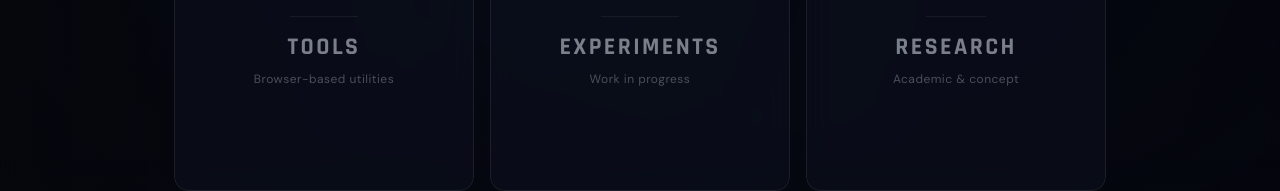
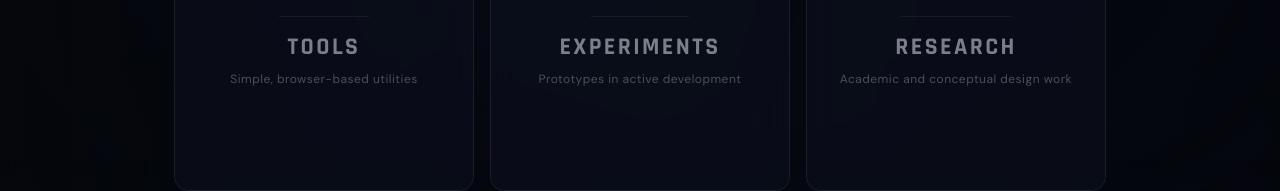
Before and after one commit to rabihzsiddiqui/rabihs-redesigned-portfolio, a Next.js app: page /projects in a window 1280 px wide. Shown: the part 440-631 px from the top of the page. Built offline with nearby package versions, Linux system fonts and the light colour scheme.

Commit message:
Update category subtitles for clarity and tone

```diff
--- a/components/projects/CategoryCard.tsx
+++ b/components/projects/CategoryCard.tsx
@@ -104,9 +104,9 @@ export interface CategoryDef {
 }
 
 export const CATEGORY_DEFS: CategoryDef[] = [
-  { id: "tools",       name: "TOOLS",       subtitle: "Browser-based utilities", count: 6, color: "#00d4ff" },
-  { id: "experiments", name: "EXPERIMENTS", subtitle: "Work in progress",        count: 3, color: "#a78bfa" },
-  { id: "research",    name: "RESEARCH",    subtitle: "Academic & concept",       count: 2, color: "#fbbf24" },
+  { id: "tools",       name: "TOOLS",       subtitle: "Simple, browser-based utilities",    count: 6, color: "#00d4ff" },
+  { id: "experiments", name: "EXPERIMENTS", subtitle: "Prototypes in active development",    count: 3, color: "#a78bfa" },
+  { id: "research",    name: "RESEARCH",    subtitle: "Academic and conceptual design work", count: 2, color: "#fbbf24" },
 ];
 
 const ICONS: Record<CategoryId, React.ReactNode> = {
```
